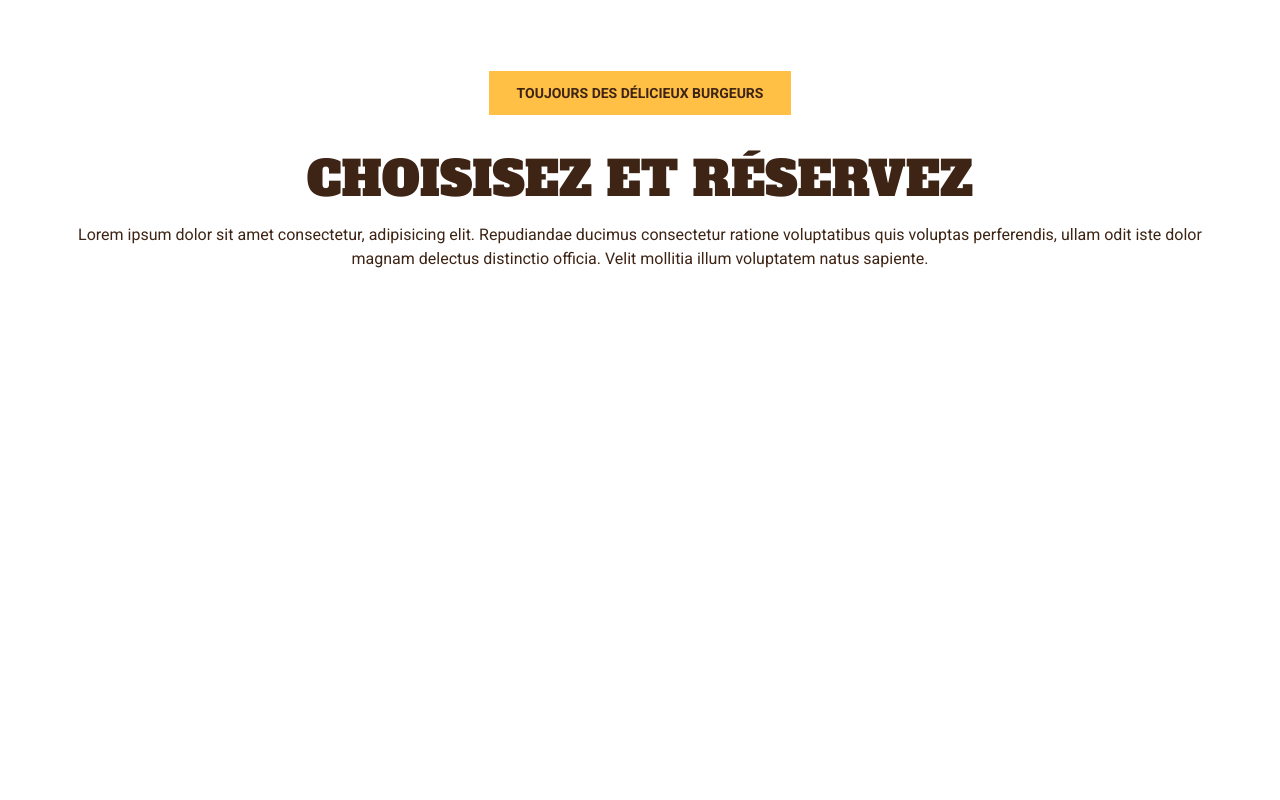
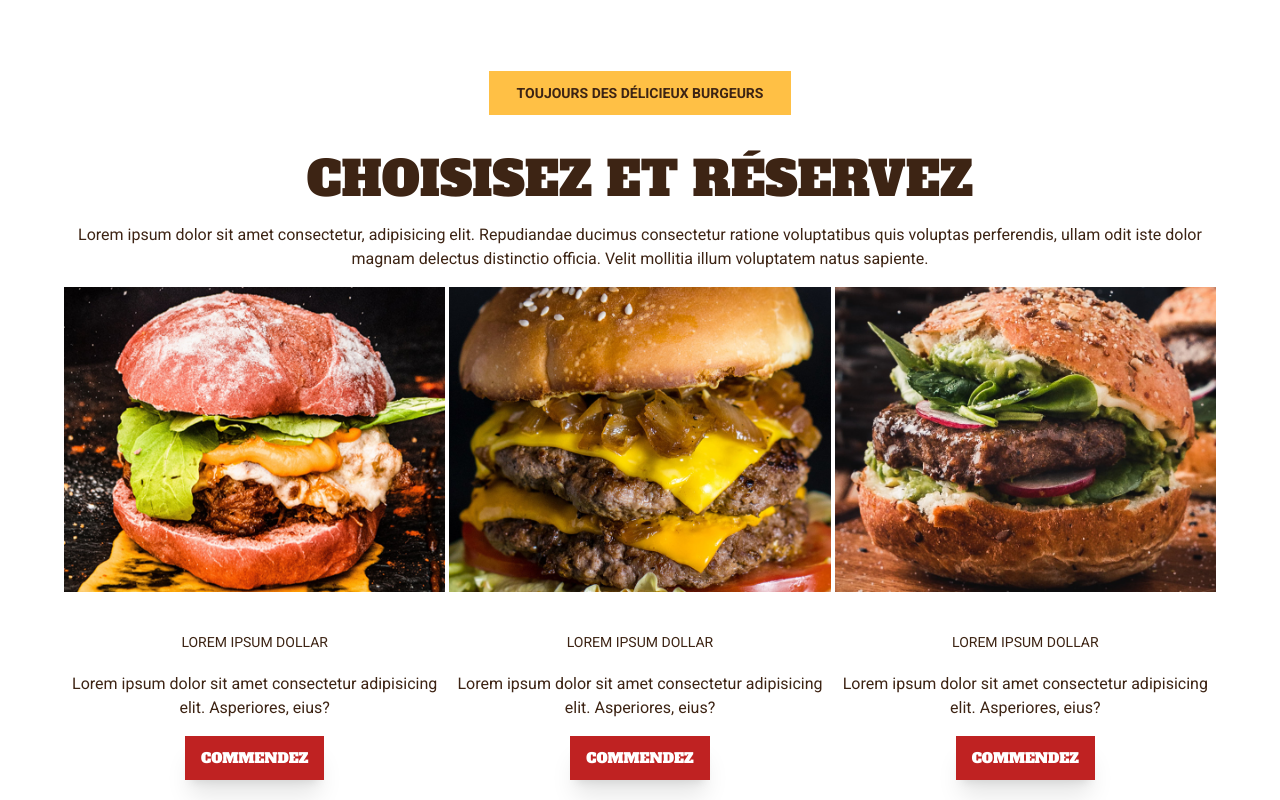
Before and after one commit to AyenaCode/burger, a React (Vite) app: page / in a window 1280 px wide. Shown: the part 1185-1985 px from the top of the page. Before the commit the page ends 1456 px from the top, so only its background shows below. Built offline with nearby package versions, Linux system fonts and the light colour scheme.

Commit message:
my integration

```diff
--- a/src/components/elements/Button.jsx
+++ b/src/components/elements/Button.jsx
@@ -51,7 +51,7 @@ export const Button = ({ children, className, color, theme }) => {
 };
 
 Button.propTypes = {
-  children: PropTypes.string.isRequired,
+  children: PropTypes.node.isRequired,
   className: PropTypes.string,
   color: PropTypes.string,
   theme: PropTypes.string,
--- /dev/null
+++ b/src/components/elements/ProductCard.jsx
@@ -0,0 +1,22 @@
+import PropTypes from "prop-types";
+import { Button } from "./Button";
+
+export const ProductCard = ({ image, children, description }) => {
+  return (
+    <div className="w-full h-full flex flex-col items-center">
+      <img src={image} alt="Burger" className="w-full h-full object-cover" />
+
+      {children}
+      <p className="text-center"> {description} </p>
+      <Button className="font-secondary" color="danger">
+        Commendez
+      </Button>
+    </div>
+  );
+};
+
+ProductCard.propTypes = {
+  children: PropTypes.node.isRequired,
+  image: PropTypes.string,
+  description: PropTypes.string,
+};
--- a/src/components/marketing/pageSection/Products.jsx
+++ b/src/components/marketing/pageSection/Products.jsx
@@ -1,6 +1,10 @@
+import Product1 from "../../../assets/images/background/Product-1.jpg";
+import Product2 from "../../../assets/images/background/Product-2.jpg";
+import Product3 from "../../../assets/images/background/Product-3.jpg";
 import { Container } from "../../elements/Container";
 import { Heading } from "../../elements/displayTitles/Heading";
 import { HeadingTittle } from "../../elements/displayTitles/HeadingTittle";
+import { ProductCard } from "../../elements/ProductCard";
 
 export const Products = () => {
   return (
@@ -15,6 +19,32 @@ export const Products = () => {
         ullam odit iste dolor magnam delectus distinctio officia. Velit mollitia
         illum voluptatem natus sapiente.
       </p>
+      <div className="w-full flex items-center justify-center gap-x-1 mb-5">
+        <ProductCard
+          description="Lorem ipsum dolor sit amet consectetur adipisicing elit. Asperiores, eius?"
+          image={Product1}
+        >
+          <Heading varient="h3" display="secondary">
+            Lorem ipsum dollar
+          </Heading>
+        </ProductCard>
+        <ProductCard
+          description="Lorem ipsum dolor sit amet consectetur adipisicing elit. Asperiores, eius?"
+          image={Product2}
+        >
+          <Heading varient="h3" display="secondary">
+            Lorem ipsum dollar
+          </Heading>
+        </ProductCard>
+        <ProductCard
+          description="Lorem ipsum dolor sit amet consectetur adipisicing elit. Asperiores, eius?"
+          image={Product3}
+        >
+          <Heading varient="h3" display="secondary">
+            Lorem ipsum dollar
+          </Heading>
+        </ProductCard>
+      </div>
     </Container>
   );
 };
--- a/styles/global.scss
+++ b/styles/global.scss
@@ -9,6 +9,9 @@
 body {
   font-family: "Roboto";
   @apply text-mysecondary;
+  p {
+    @apply mb-4;
+  }
 
   .animate {
     transition: 0.3s ease-in-out;
```
